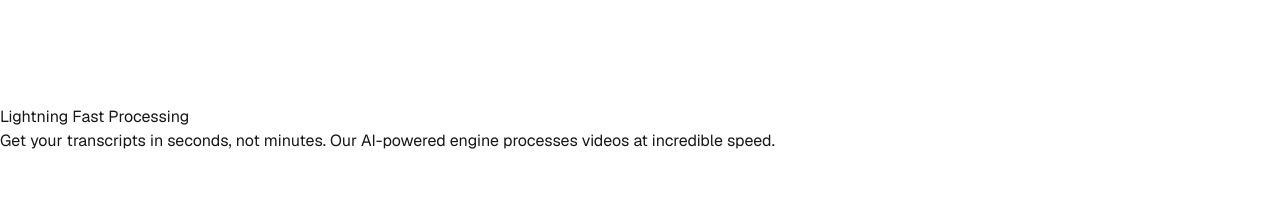
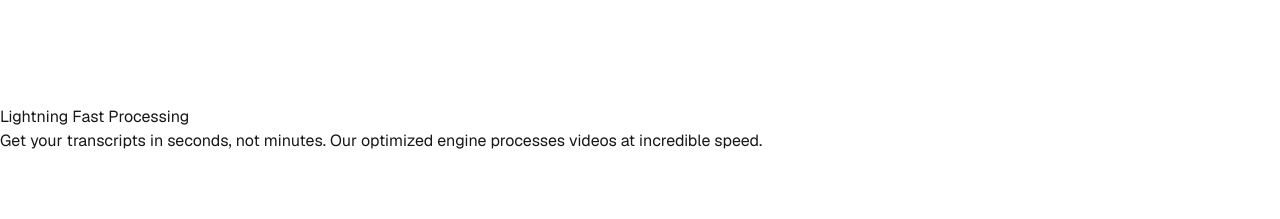
Before and after one commit to yakoubeth/youtranscript, a Next.js app: page / in a window 1280 px wide. Shown: the part 8506-8725 px from the top of the page. Built offline with nearby package versions, Linux system fonts and the light colour scheme.

Commit message:
feat: Update Features component descriptions and enhance call to action

```diff
--- a/src/components/Features.tsx
+++ b/src/components/Features.tsx
@@ -7,7 +7,7 @@ export default function Features() {
         </svg>
       ),
       title: "Lightning Fast Processing",
-      description: "Get your transcripts in seconds, not minutes. Our AI-powered engine processes videos at incredible speed.",
+      description: "Get your transcripts in seconds, not minutes. Our optimized engine processes videos at incredible speed.",
       color: "from-blue-500 to-cyan-500"
     },
     {
@@ -26,8 +26,8 @@ export default function Features() {
           <path strokeLinecap="round" strokeLinejoin="round" strokeWidth={2} d="M9 12l2 2 4-4m6 2a9 9 0 11-18 0 9 9 0 0118 0z" />
         </svg>
       ),
-      title: "99% Accuracy Rate",
-      description: "Advanced AI ensures high-quality transcriptions with proper punctuation and formatting.",
+      title: "High Accuracy",
+      description: "Advanced speech recognition ensures accurate transcriptions with proper punctuation and formatting.",
       color: "from-green-500 to-emerald-500"
     },
     {
@@ -36,18 +36,18 @@ export default function Features() {
           <path strokeLinecap="round" strokeLinejoin="round" strokeWidth={2} d="M12 8v4l3 3m6-3a9 9 0 11-18 0 9 9 0 0118 0z" />
         </svg>
       ),
-      title: "Timestamp Precision",
-      description: "Every transcript includes precise timestamps, making it easy to navigate and reference.",
+      title: "Precise Timestamps",
+      description: "Every transcript includes accurate timestamps, making it easy to navigate and reference specific moments.",
       color: "from-orange-500 to-red-500"
     },
     {
       icon: (
         <svg className="w-8 h-8" fill="none" stroke="currentColor" viewBox="0 0 24 24">
-          <path strokeLinecap="round" strokeLinejoin="round" strokeWidth={2} d="M17 20h5v-2a3 3 0 00-5.356-1.857M17 20H7m10 0v-2c0-.656-.126-1.283-.356-1.857M7 20H2v-2a3 3 0 015.356-1.857M7 20v-2c0-.656.126-1.283.356-1.857m0 0a5.002 5.002 0 019.288 0M15 7a3 3 0 11-6 0 3 3 0 016 0zm6 3a2 2 0 11-4 0 2 2 0 014 0zM7 10a2 2 0 11-4 0 2 2 0 014 0z" />
+          <path strokeLinecap="round" strokeLinejoin="round" strokeWidth={2} d="M8 16H6a2 2 0 01-2-2V6a2 2 0 012-2h8a2 2 0 012 2v2m-6 12h8a2 2 0 002-2v-8a2 2 0 00-2-2h-8a2 2 0 00-2 2v8a2 2 0 002 2z" />
         </svg>
       ),
-      title: "Speaker Identification",
-      description: "Automatically identify and separate different speakers in conversations and interviews.",
+      title: "Easy Copy & Share",
+      description: "One-click copying to clipboard and instant sharing capabilities for seamless collaboration.",
       color: "from-indigo-500 to-purple-500"
     },
     {
@@ -57,7 +57,7 @@ export default function Features() {
         </svg>
       ),
       title: "Secure & Private",
-      description: "Your data is encrypted and never stored. We respect your privacy and maintain the highest security standards.",
+      description: "Your data is encrypted and never stored permanently. We prioritize your privacy and security.",
       color: "from-gray-500 to-gray-600"
     }
   ];
@@ -69,7 +69,7 @@ export default function Features() {
         <div className="text-center mb-16">
           <h2 className="text-4xl sm:text-5xl font-bold mb-4">
             <span className="bg-gradient-to-r from-gray-900 to-gray-600 dark:from-white dark:to-gray-300 bg-clip-text text-transparent">
-              Powerful Features
+              Core Features
             </span>
           </h2>
           <p className="text-xl text-gray-600 dark:text-gray-300 max-w-3xl mx-auto">
@@ -105,9 +105,17 @@ export default function Features() {
 
         {/* Call to Action */}
         <div className="text-center mt-16">
-          <button className="px-8 py-4 bg-gradient-to-r from-blue-600 to-purple-600 text-white font-semibold rounded-xl hover:from-blue-700 hover:to-purple-700 transform hover:scale-105 transition-all duration-200 shadow-xl">
-            Try All Features Now
-          </button>
+          <div className="bg-gradient-to-r from-blue-50 to-purple-50 dark:from-blue-900/20 dark:to-purple-900/20 rounded-2xl p-8 border border-blue-200 dark:border-blue-800">
+            <h3 className="text-2xl font-bold text-gray-900 dark:text-white mb-4">
+              Ready to Get Started?
+            </h3>
+            <p className="text-gray-600 dark:text-gray-300 mb-6 max-w-2xl mx-auto">
+              Try YouTranscript today and experience the fastest, most accurate YouTube transcription service.
+            </p>
+            <button className="px-8 py-4 bg-gradient-to-r from-blue-600 to-purple-600 text-white font-semibold rounded-xl hover:from-blue-700 hover:to-purple-700 transform hover:scale-105 transition-all duration-200 shadow-xl">
+              Start Transcribing Now
+            </button>
+          </div>
         </div>
       </div>
     </section>
```
